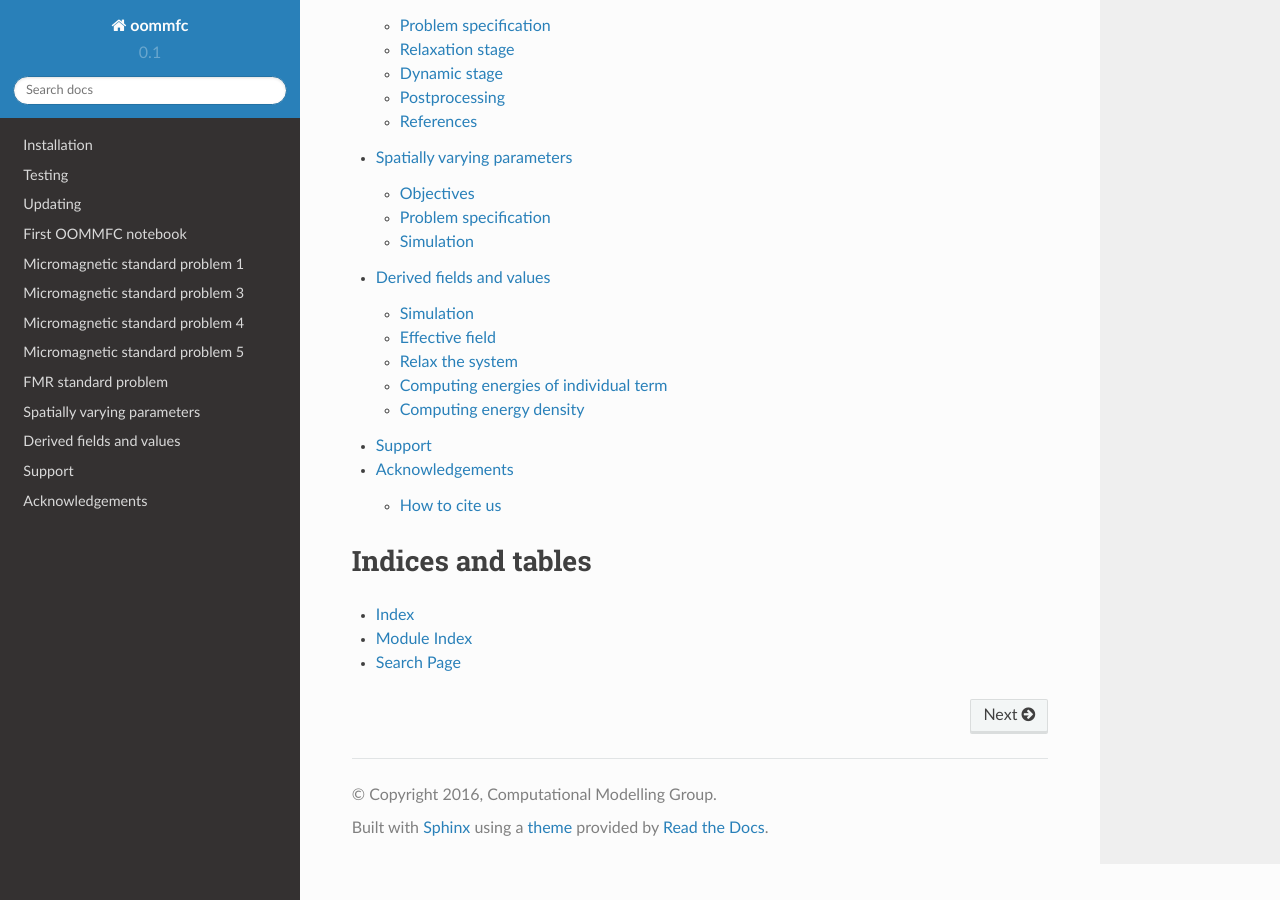
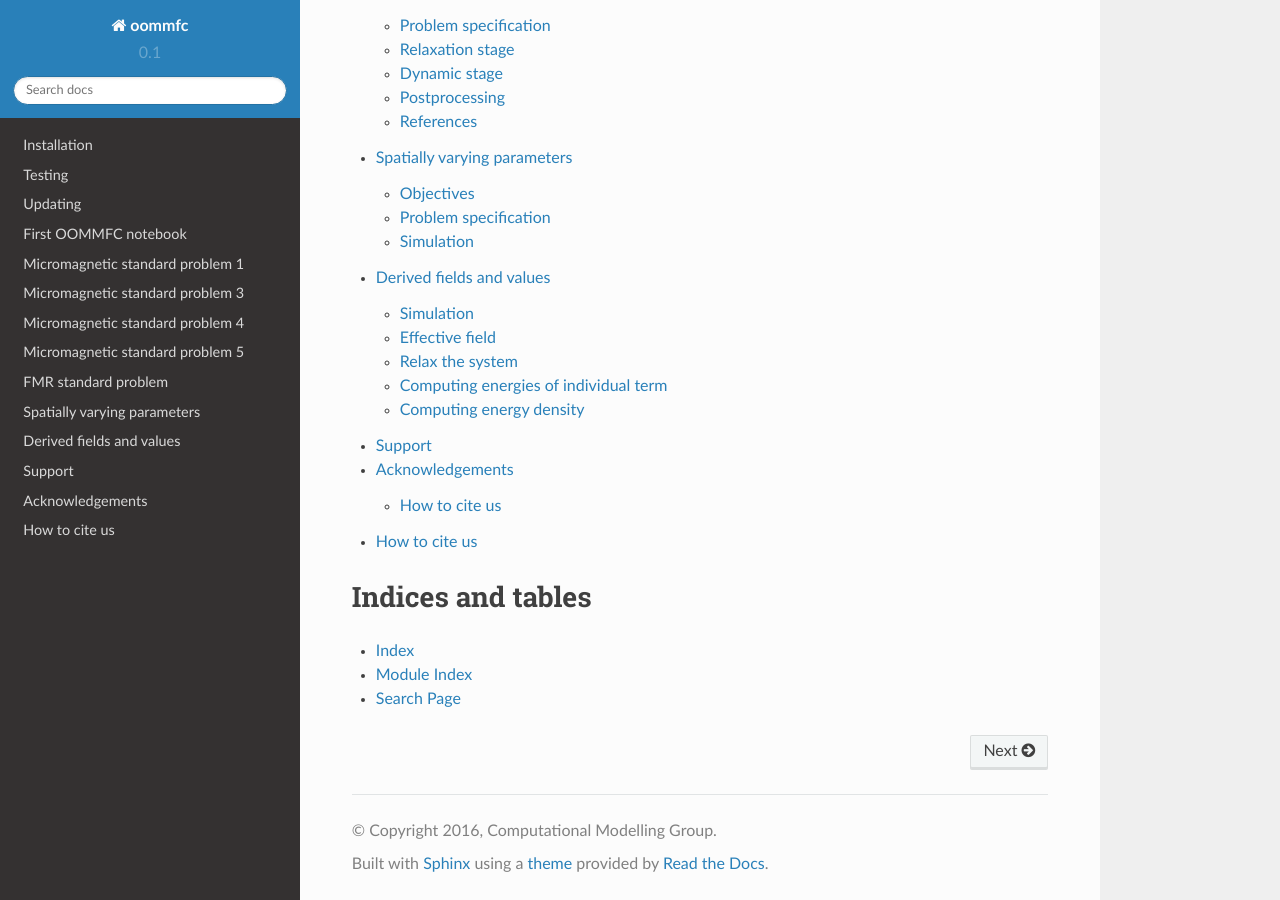
Before and after one commit to ubermag/oommfc, a Sphinx documentation site: the page built from docs/index.rst, in a window 1280 px wide and 900 px high, scrolled down 1070 px. Built offline with Sphinx 7.4.7 and the Read the Docs theme 2.0.0, drawn with Linux system fonts in a browser that asks for light colours; pages that are not in the unit, such as notebooks, are missing from menus.

Commit message:
Separate acknowledgements and how to cite to make it more visible and easy to find.

```diff
--- a/docs/index.rst
+++ b/docs/index.rst
@@ -25,6 +25,7 @@ Contents:
    ipynb/derived_fields
    ipynb/support
    ipynb/acknowledgements
+   ipynb/how-to-cite
 
 Indices and tables
 ==================
```
Also changed, not shown: docs/ipynb/how-to-cite.ipynb (added).
